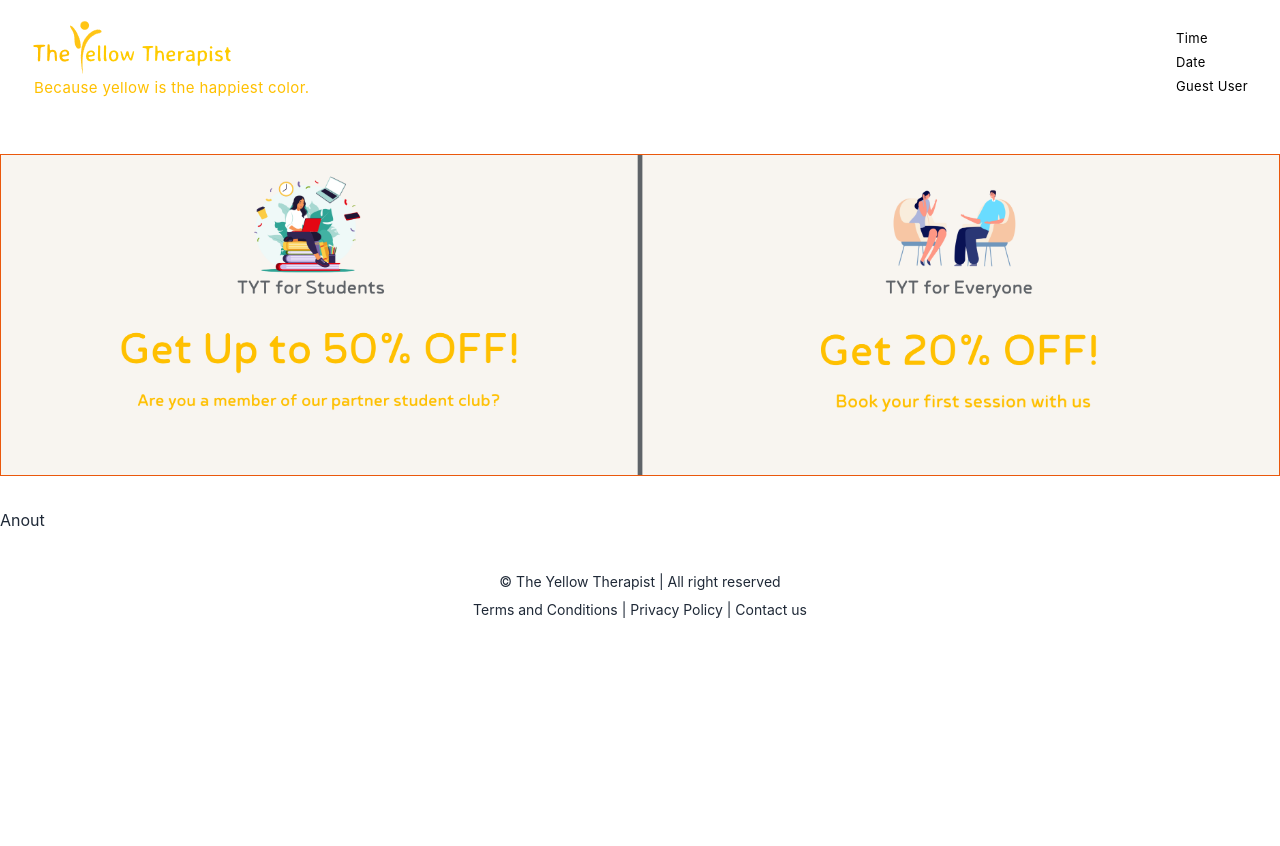
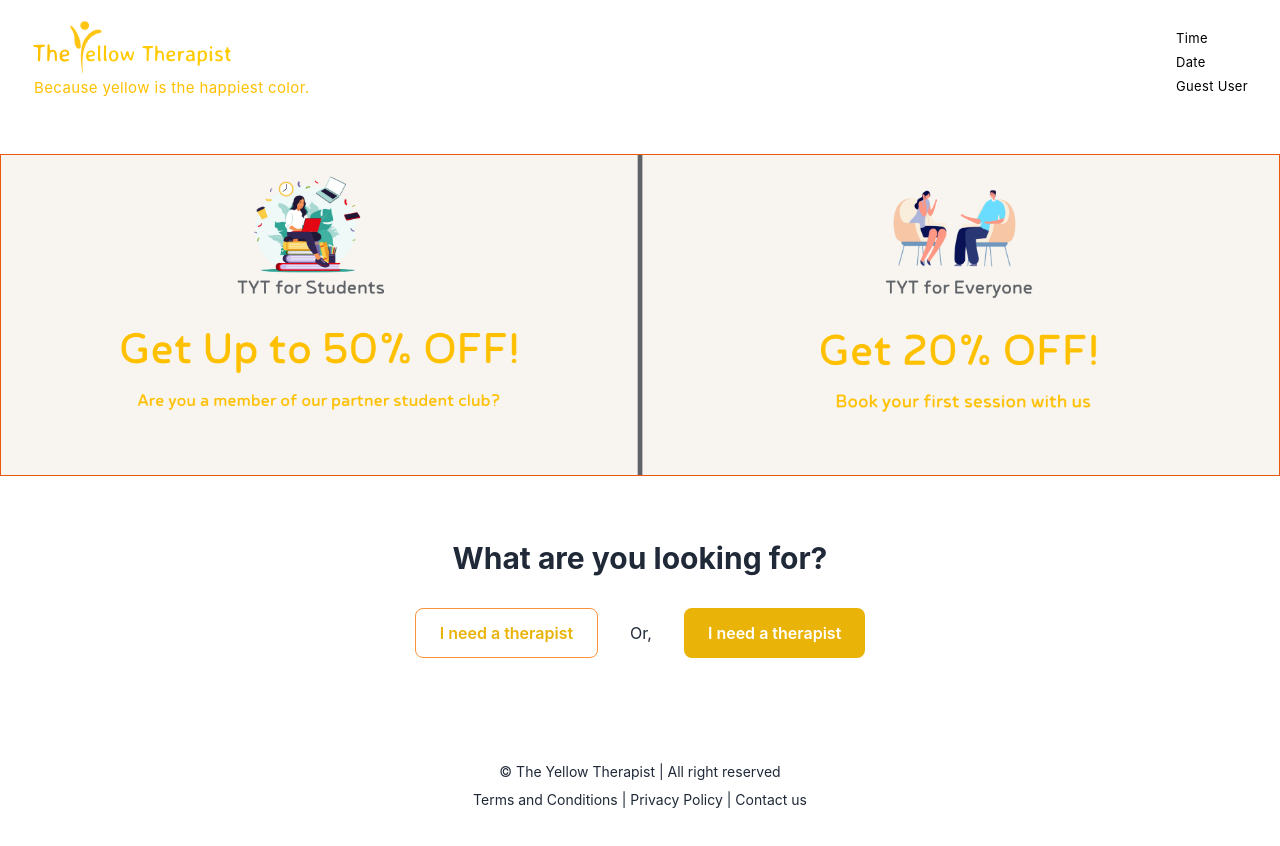
Before and after one commit to muktaranidas/The-Yellow-Therapist, a React (Create React App) app: page / in a window 1280 px wide. Shown: the top 846 px of the page. Before the commit the page ends 800 px from the top, so only its background shows below. Built offline with nearby package versions, Linux system fonts and the light colour scheme.

Commit message:
looking for done

```diff
--- a/src/Pages/Home/Home/Home.js
+++ b/src/Pages/Home/Home/Home.js
@@ -1,12 +1,13 @@
 import React from "react";
 import About from "./About/About";
 import Banner from "./Banner/Banner";
+import LookingFor from "./LookingFor/LookingFor";
 
 const Home = () => {
   return (
     <div>
       <Banner></Banner>
-      <About></About>
+      <LookingFor></LookingFor>
     </div>
   );
 };
--- /dev/null
+++ b/src/Pages/Home/Home/LookingFor/LookingFor.js
@@ -0,0 +1,26 @@
+import React from "react";
+
+const LookingFor = () => {
+  return (
+    <div className="text-center   my-16">
+      <p className="text-3xl  font-bold">What are you looking for?</p>
+      <div className="flex space-x-8 justify-center my-8 ">
+        <a
+          href="#_"
+          class="inline-flex font-semibold items-center  px-6 py-3 border border-orange-400 text-yellow-500  bg-white rounded-lg hover:border-none hover:bg-yellow-500 hover:text-white"
+        >
+          I need a therapist
+        </a>
+        <p className="my-auto">Or,</p>
+        <a
+          href="#_"
+          class="inline-flex font-semibold items-center  px-6 py-3 border border-orange-400 hover:text-yellow-500  hover:bg-white rounded-lg border-none bg-yellow-500 text-white"
+        >
+          I need a therapist
+        </a>
+      </div>
+    </div>
+  );
+};
+
+export default LookingFor;
```
